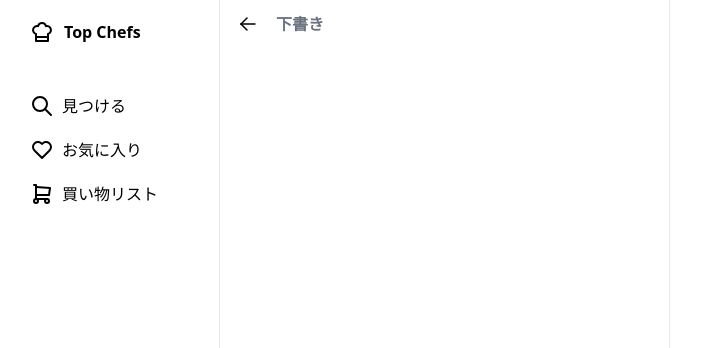
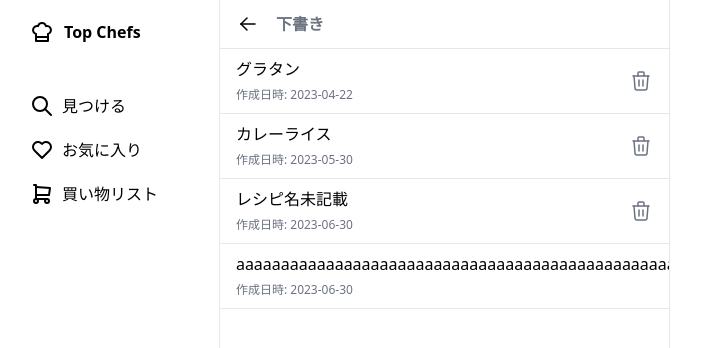
Before and after one commit to qin-team-recipe/14-frontend, a Next.js app: page /my-recipe/drafts in a window 1280 px wide. Shown: the top 348 px of the page, without its empty margins (290-991 px from the left). Built offline with nearby package versions, Linux system fonts and the light colour scheme.

Commit message:
✨ 簡易的な下書きのUIを作成

```diff
--- a/src/app/(top)/my-recipe/drafts/page.jsx
+++ b/src/app/(top)/my-recipe/drafts/page.jsx
@@ -1,4 +1,7 @@
+"use client";
+
 import { DraftBar } from "@/components/Bar";
+import { IconTrash } from "@tabler/icons-react";
 
 export default function Draft() {
   return (
@@ -6,6 +9,44 @@ export default function Draft() {
       <div className="px-4 py-3">
         <DraftBar />
       </div>
+      <ul className="divide-y border-y">
+        {drafts.map((item) => (
+          <li key={item.id} className="flex gap-x-4 px-4 py-2">
+            <div className="flex-1 space-y-1">
+              <p className="truncate">{item.title || "レシピ名未記載"}</p>
+              <small className="text-xs text-gray-500">
+                作成日時: {item.createdAt}
+              </small>
+            </div>
+            <button onClick={() => alert("モーダルでます")}>
+              <IconTrash size={24} stroke={1.5} className="text-gray-500" />
+            </button>
+          </li>
+        ))}
+      </ul>
     </div>
   );
 }
+
+const drafts = [
+  {
+    id: 1,
+    title: "グラタン",
+    createdAt: "2023-04-22",
+  },
+  {
+    id: 2,
+    title: "カレーライス",
+    createdAt: "2023-05-30",
+  },
+  {
+    id: 3,
+    title: "", // 空文字のやつ
+    createdAt: "2023-06-30",
+  },
+  {
+    id: 4,
+    title: "aaaaaaaaaaaaaaaaaaaaaaaaaaaaaaaaaaaaaaaaaaaaaaaaaaaaaaaaaaaa", // 長いやつ
+    createdAt: "2023-06-30",
+  },
+];
```
